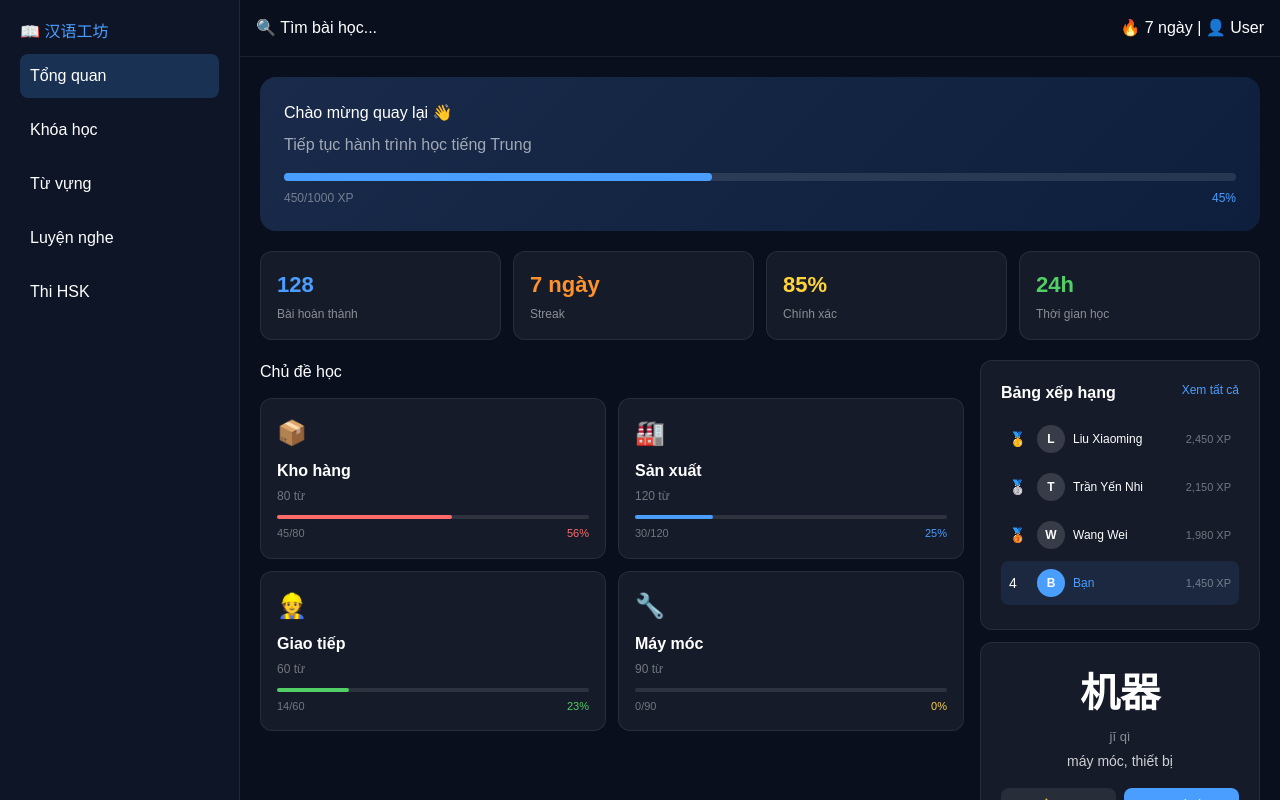
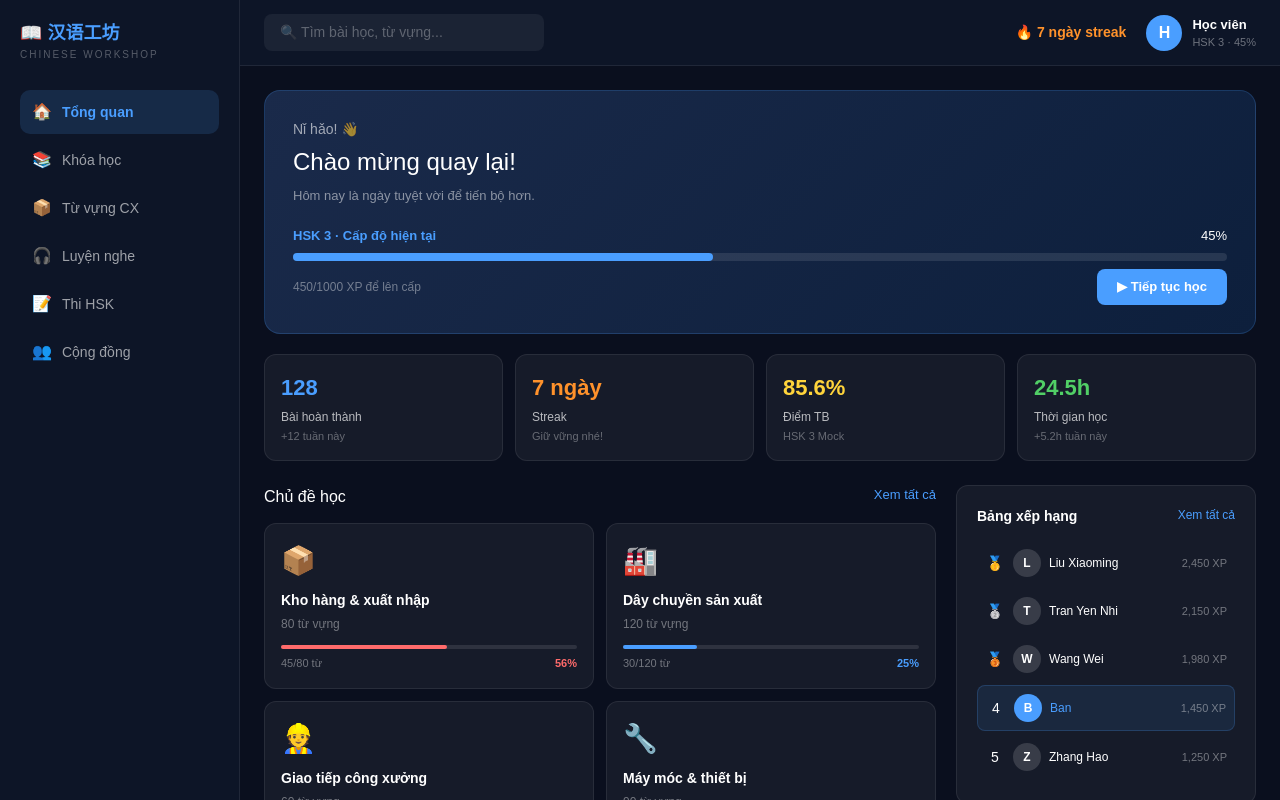
Before and after one commit to phuthanhn39-boop/chinese-factory-app, a Next.js app: page /dashboard in a window 1280 px wide. Shown: the top 800 px of the page. Built offline with nearby package versions, Linux system fonts and the light colour scheme.

Commit message:
update dashboard

```diff
--- a/app/dashboard/page.tsx
+++ b/app/dashboard/page.tsx
@@ -2,66 +2,98 @@
 export default function Dashboard() {
   return (
     <div style={{display:'flex',minHeight:'100vh',background:'#0a0f1e',fontFamily:'sans-serif',color:'#fff'}}>
-      <div style={{width:'240px',background:'#0d1527',borderRight:'1px solid rgba(255,255,255,0.08)',padding:'20px'}}>
-        <h2 style={{color:'#4a9eff'}}>📖 汉语工坊</h2>
-        {['Tổng quan','Khóa học','Từ vựng','Luyện nghe','Thi HSK'].map(i=>(
-          <div key={i} style={{padding:'10px',marginTop:'10px',borderRadius:'8px',cursor:'pointer',background:i==='Tổng quan'?'rgba(74,158,255,0.2)':'transparent'}}>{i}</div>
-        ))}
+      <div style={{width:'240px',background:'#0d1527',borderRight:'1px solid rgba(255,255,255,0.08)',padding:'20px',display:'flex',flexDirection:'column',justifyContent:'space-between'}}>
+        <div>
+          <div style={{marginBottom:'28px'}}>
+            <div style={{fontSize:'18px',fontWeight:700,color:'#4a9eff'}}>📖 汉语工坊</div>
+            <div style={{fontSize:'10px',color:'rgba(255,255,255,0.3)',letterSpacing:'2px'}}>CHINESE WORKSHOP</div>
+          </div>
+          {[['🏠','Tổng quan',true],['📚','Khóa học',false],['📦','Từ vựng CX',false],['🎧','Luyện nghe',false],['📝','Thi HSK',false],['👥','Cộng đồng',false]].map(([icon,label,active])=>(
+            <div key={String(label)} style={{display:'flex',alignItems:'center',gap:'10px',padding:'10px 12px',borderRadius:'10px',marginBottom:'4px',background:active?'rgba(74,158,255,0.15)':'transparent',cursor:'pointer'}}>
+              <span>{icon}</span>
+              <span style={{color:active?'#4a9eff':'rgba(255,255,255,0.6)',fontSize:'14px',fontWeight:active?600:400}}>{String(label)}</span>
+            </div>
+          ))}
+        </div>
+        <div style={{background:'rgba(74,158,255,0.1)',borderRadius:'12px',padding:'16px',border:'1px solid rgba(74,158,255,0.2)'}}>
+          <div style={{fontSize:'20px',marginBottom:'6px'}}>👑</div>
+          <div style={{fontWeight:600,fontSize:'13px',marginBottom:'4px'}}>Nâng cấp PRO</div>
+          <div style={{color:'rgba(255,255,255,0.5)',fontSize:'11px',marginBottom:'12px'}}>Mở khóa toàn bộ tính năng</div>
+          <div style={{background:'#4a9eff',textAlign:'center',padding:'8px',borderRadius:'8px',fontSize:'12px',fontWeight:600,cursor:'pointer'}}>Nâng cấp ngay</div>
+        </div>
       </div>
-      <div style={{flex:1}}>
-        <div style={{display:'flex',justifyContent:'space-between',padding:'16px',borderBottom:'1px solid rgba(255,255,255,0.08)'}}>
-          <div>🔍 Tìm bài học...</div>
-          <div>🔥 7 ngày | 👤 User</div>
+      <div style={{flex:1,display:'flex',flexDirection:'column'}}>
+        <div style={{display:'flex',alignItems:'center',justifyContent:'space-between',padding:'14px 24px',borderBottom:'1px solid rgba(255,255,255,0.08)',background:'#0d1527'}}>
+          <div style={{background:'rgba(255,255,255,0.06)',borderRadius:'8px',padding:'8px 16px',color:'rgba(255,255,255,0.3)',fontSize:'14px',width:'280px'}}>🔍 Tìm bài học, từ vựng...</div>
+          <div style={{display:'flex',alignItems:'center',gap:'20px'}}>
+            <span style={{color:'#ff922b',fontWeight:600,fontSize:'14px'}}>🔥 7 ngày streak</span>
+            <div style={{display:'flex',alignItems:'center',gap:'10px'}}>
+              <div style={{width:'36px',height:'36px',borderRadius:'50%',background:'#4a9eff',display:'flex',alignItems:'center',justifyContent:'center',fontWeight:700}}>H</div>
+              <div>
+                <div style={{fontSize:'13px',fontWeight:600}}>Học viên</div>
+                <div style={{fontSize:'11px',color:'rgba(255,255,255,0.4)'}}>HSK 3 · 45%</div>
+              </div>
+            </div>
+          </div>
         </div>
-        <div style={{padding:'20px'}}>
-          <div style={{background:'linear-gradient(135deg,#1a2a4a,#0d1f3c)',padding:'24px',borderRadius:'16px',marginBottom:'20px'}}>
-            <h2 style={{margin:'0 0 8px'}}>Chào mừng quay lại 👋</h2>
-            <p style={{color:'rgba(255,255,255,0.6)',margin:'0 0 16px'}}>Tiếp tục hành trình học tiếng Trung</p>
-            <div style={{background:'rgba(255,255,255,0.1)',height:'8px',borderRadius:'4px'}}>
+        <div style={{flex:1,padding:'24px',overflowY:'auto'}}>
+          <div style={{background:'linear-gradient(135deg,#1a2a4a,#0d1f3c)',borderRadius:'16px',padding:'28px',marginBottom:'20px',border:'1px solid rgba(74,158,255,0.2)'}}>
+            <div style={{color:'rgba(255,255,255,0.6)',fontSize:'14px',marginBottom:'4px'}}>Nǐ hǎo! 👋</div>
+            <h2 style={{margin:'0 0 6px',fontSize:'24px'}}>Chào mừng quay lại!</h2>
+            <p style={{color:'rgba(255,255,255,0.5)',fontSize:'13px',margin:'0 0 20px'}}>Hôm nay là ngày tuyệt vời để tiến bộ hơn.</p>
+            <div style={{display:'flex',alignItems:'center',justifyContent:'space-between',marginBottom:'8px'}}>
+              <span style={{color:'#4a9eff',fontSize:'13px',fontWeight:600}}>HSK 3 · Cấp độ hiện tại</span>
+              <span style={{fontSize:'13px'}}>45%</span>
+            </div>
+            <div style={{background:'rgba(255,255,255,0.1)',borderRadius:'4px',height:'8px',marginBottom:'8px'}}>
               <div style={{width:'45%',background:'#4a9eff',height:'8px',borderRadius:'4px'}}/>
             </div>
-            <div style={{display:'flex',justifyContent:'space-between',marginTop:'8px'}}>
-              <span style={{color:'rgba(255,255,255,0.4)',fontSize:'12px'}}>450/1000 XP</span>
-              <span style={{color:'#4a9eff',fontSize:'12px'}}>45%</span>
+            <div style={{display:'flex',justifyContent:'space-between',alignItems:'center'}}>
+              <span style={{color:'rgba(255,255,255,0.4)',fontSize:'12px'}}>450/1000 XP để lên cấp</span>
+              <div style={{background:'#4a9eff',padding:'8px 20px',borderRadius:'8px',fontSize:'13px',fontWeight:600,cursor:'pointer'}}>▶ Tiếp tục học</div>
             </div>
           </div>
-          <div style={{display:'grid',gridTemplateColumns:'repeat(4,1fr)',gap:'12px',marginBottom:'20px'}}>
-            {[{n:'128',l:'Bài hoàn thành',c:'#4a9eff'},{n:'7 ngày',l:'Streak',c:'#ff922b'},{n:'85%',l:'Chính xác',c:'#ffd43b'},{n:'24h',l:'Thời gian học',c:'#51cf66'}].map(s=>(
-              <div key={s.l} style={{background:'rgba(255,255,255,0.05)',padding:'16px',borderRadius:'12px',border:'1px solid rgba(255,255,255,0.08)'}}>
-                <div style={{color:s.c,fontSize:'22px',fontWeight:700}}>{s.n}</div>
-                <div style={{color:'rgba(255,255,255,0.5)',fontSize:'12px',marginTop:'4px'}}>{s.l}</div>
+          <div style={{display:'grid',gridTemplateColumns:'repeat(4,1fr)',gap:'12px',marginBottom:'24px'}}>
+            {[{n:'128',l:'Bài hoàn thành',s:'+12 tuần này',c:'#4a9eff'},{n:'7 ngày',l:'Streak',s:'Giữ vững nhé!',c:'#ff922b'},{n:'85.6%',l:'Điểm TB',s:'HSK 3 Mock',c:'#ffd43b'},{n:'24.5h',l:'Thời gian học',s:'+5.2h tuần này',c:'#51cf66'}].map(s=>(
+              <div key={s.l} style={{background:'rgba(255,255,255,0.05)',borderRadius:'12px',padding:'16px',border:'1px solid rgba(255,255,255,0.08)'}}>
+                <div style={{color:s.c,fontSize:'22px',fontWeight:700,marginBottom:'4px'}}>{s.n}</div>
+                <div style={{fontSize:'12px',color:'rgba(255,255,255,0.7)',marginBottom:'2px'}}>{s.l}</div>
+                <div style={{fontSize:'11px',color:'rgba(255,255,255,0.35)'}}>{s.s}</div>
               </div>
             ))}
           </div>
-          <div style={{display:'grid',gridTemplateColumns:'1fr 280px',gap:'16px'}}>
+          <div style={{display:'grid',gridTemplateColumns:'1fr 300px',gap:'20px'}}>
             <div>
-              <h3 style={{marginBottom:'14px'}}>Chủ đề học</h3>
+              <div style={{display:'flex',justifyContent:'space-between',marginBottom:'14px'}}>
+                <h3 style={{margin:0,fontSize:'16px'}}>Chủ đề học</h3>
+                <span style={{color:'#4a9eff',fontSize:'13px',cursor:'pointer'}}>Xem tất cả</span>
+              </div>
               <div style={{display:'grid',gridTemplateColumns:'repeat(2,1fr)',gap:'12px'}}>
-                {[{icon:'📦',t:'Kho hàng',w:80,d:45,c:'#ff6b6b'},{icon:'🏭',t:'Sản xuất',w:120,d:30,c:'#4a9eff'},{icon:'👷',t:'Giao tiếp',w:60,d:14,c:'#51cf66'},{icon:'🔧',t:'Máy móc',w:90,d:0,c:'#ffd43b'}].map(t=>(
-                  <div key={t.t} style={{background:'rgba(255,255,255,0.05)',padding:'16px',borderRadius:'12px',border:'1px solid rgba(255,255,255,0.08)'}}>
-                    <div style={{fontSize:'24px',marginBottom:'8px'}}>{t.icon}</div>
-                    <div style={{fontWeight:600,marginBottom:'4px'}}>{t.t}</div>
-                    <div style={{color:'rgba(255,255,255,0.4)',fontSize:'12px',marginBottom:'10px'}}>{t.w} từ</div>
-                    <div style={{background:'rgba(255,255,255,0.1)',height:'4px',borderRadius:'4px'}}>
+                {[{icon:'📦',t:'Kho hàng & xuất nhập',w:80,d:45,c:'#ff6b6b'},{icon:'🏭',t:'Dây chuyền sản xuất',w:120,d:30,c:'#4a9eff'},{icon:'👷',t:'Giao tiếp công xưởng',w:60,d:14,c:'#51cf66'},{icon:'🔧',t:'Máy móc & thiết bị',w:90,d:0,c:'#ffd43b'}].map(t=>(
+                  <div key={t.t} style={{background:'rgba(255,255,255,0.05)',borderRadius:'12px',padding:'16px',border:'1px solid rgba(255,255,255,0.08)',cursor:'pointer'}}>
+                    <div style={{fontSize:'28px',marginBottom:'8px'}}>{t.icon}</div>
+                    <div style={{fontWeight:600,fontSize:'14px',marginBottom:'4px'}}>{t.t}</div>
+                    <div style={{color:'rgba(255,255,255,0.4)',fontSize:'12px',marginBottom:'12px'}}>{t.w} từ vựng</div>
+                    <div style={{background:'rgba(255,255,255,0.1)',height:'4px',borderRadius:'4px',marginBottom:'6px'}}>
                       <div style={{width:Math.round(t.d/t.w*100)+'%',background:t.c,height:'4px',borderRadius:'4px'}}/>
                     </div>
-                    <div style={{display:'flex',justifyContent:'space-between',marginTop:'6px'}}>
-                      <span style={{color:'rgba(255,255,255,0.4)',fontSize:'11px'}}>{t.d}/{t.w}</span>
-                      <span style={{color:t.c,fontSize:'11px'}}>{Math.round(t.d/t.w*100)}%</span>
+                    <div style={{display:'flex',justifyContent:'space-between'}}>
+                      <span style={{color:'rgba(255,255,255,0.4)',fontSize:'11px'}}>{t.d}/{t.w} từ</span>
+                      <span style={{color:t.c,fontSize:'11px',fontWeight:600}}>{Math.round(t.d/t.w*100)}%</span>
                     </div>
                   </div>
                 ))}
               </div>
             </div>
-            <div>
-              <div style={{background:'rgba(255,255,255,0.05)',borderRadius:'12px',padding:'20px',border:'1px solid rgba(255,255,255,0.08)',marginBottom:'12px'}}>
-                <div style={{display:'flex',justifyContent:'space-between',marginBottom:'12px'}}>
-                  <span style={{fontWeight:600}}>Bảng xếp hạng</span>
-                  <span style={{color:'#4a9eff',fontSize:'12px'}}>Xem tất cả</span>
+            <div style={{display:'flex',flexDirection:'column',gap:'16px'}}>
+              <div style={{background:'rgba(255,255,255,0.05)',borderRadius:'12px',padding:'20px',border:'1px solid rgba(255,255,255,0.08)'}}>
+                <div style={{display:'flex',justifyContent:'space-between',marginBottom:'14px'}}>
+                  <span style={{fontWeight:600,fontSize:'14px'}}>Bảng xếp hạng</span>
+                  <span style={{color:'#4a9eff',fontSize:'12px',cursor:'pointer'}}>Xem tất cả</span>
                 </div>
-                {[{r:'🥇',n:'Liu Xiaoming',x:'2,450 XP'},{r:'🥈',n:'Trần Yến Nhi',x:'2,150 XP'},{r:'🥉',n:'Wang Wei',x:'1,980 XP'},{r:'4',n:'Bạn',x:'1,450 XP',me:true}].map(p=>(
-                  <div key={p.n} style={{display:'flex',alignItems:'center',gap:'8px',padding:'8px',borderRadius:'8px',marginBottom:'4px',background:p.me?'rgba(74,158,255,0.1)':'transparent'}}>
-                    <span style={{fontSize:'14px',width:'20px'}}>{p.r}</span>
+                {[{r:'🥇',n:'Liu Xiaoming',x:'2,450 XP'},{r:'🥈',n:'Tran Yen Nhi',x:'2,150 XP'},{r:'🥉',n:'Wang Wei',x:'1,980 XP'},{r:'4',n:'Ban',x:'1,450 XP',me:true},{r:'5',n:'Zhang Hao',x:'1,250 XP'}].map(p=>(
+                  <div key={p.n} style={{display:'flex',alignItems:'center',gap:'8px',padding:'8px',borderRadius:'8px',marginBottom:'4px',background:p.me?'rgba(74,158,255,0.1)':'transparent',border:p.me?'1px solid rgba(74,158,255,0.2)':'none'}}>
+                    <span style={{width:'20px',textAlign:'center',fontSize:'14px'}}>{p.r}</span>
                     <div style={{width:'28px',height:'28px',borderRadius:'50%',background:p.me?'#4a9eff':'rgba(255,255,255,0.15)',display:'flex',alignItems:'center',justifyContent:'center',fontSize:'12px',fontWeight:600}}>{p.n[0]}</div>
                     <div style={{flex:1,fontSize:'12px',color:p.me?'#4a9eff':'#fff'}}>{p.n}</div>
                     <span style={{color:'rgba(255,255,255,0.4)',fontSize:'11px'}}>{p.x}</span>
@@ -69,12 +101,15 @@ export default function Dashboard() {
                 ))}
               </div>
               <div style={{background:'rgba(255,255,255,0.05)',borderRadius:'12px',padding:'20px',border:'1px solid rgba(255,255,255,0.08)',textAlign:'center'}}>
-                <div style={{fontSize:'40px',fontWeight:700,color:'#fff',marginBottom:'4px'}}>机器</div>
-                <div style={{color:'rgba(255,255,255,0.5)',fontSize:'13px',marginBottom:'4px'}}>jī qì</div>
-                <div style={{color:'rgba(255,255,255,0.8)',fontSize:'14px',marginBottom:'16px'}}>máy móc, thiết bị</div>
+                <div style={{color:'rgba(255,255,255,0.4)',fontSize:'12px',marginBottom:'8px'}}>Từ vựng hôm nay</div>
+                <div style={{fontSize:'44px',fontWeight:700,marginBottom:'4px'}}>机器</div>
+                <div style={{color:'rgba(255,255,255,0.5)',fontSize:'14px',marginBottom:'4px'}}>jī qì</div>
+                <div style={{fontSize:'15px',marginBottom:'8px'}}>may moc, thiet bi</div>
+                <div style={{color:'rgba(255,255,255,0.35)',fontSize:'12px',fontStyle:'italic',marginBottom:'16px'}}>Vi du: Cai may nay hoat dong tot.</div>
                 <div style={{display:'flex',gap:'8px'}}>
-                  <div style={{flex:1,background:'rgba(255,255,255,0.08)',padding:'8px',borderRadius:'8px',fontSize:'12px',cursor:'pointer'}}>⭐ Lưu</div>
-                  <div style={{flex:1,background:'#4a9eff',padding:'8px',borderRadius:'8px',fontSize:'12px',cursor:'pointer',fontWeight:600}}>✓ Biết rồi</div>
+                  <div style={{flex:1,background:'rgba(255,255,255,0.08)',padding:'10px',borderRadius:'8px',fontSize:'12px',cursor:'pointer'}}>⭐ Luu</div>
+                  <div style={{flex:1,background:'rgba(255,255,255,0.08)',padding:'10px',borderRadius:'8px',fontSize:'12px',cursor:'pointer'}}>🔁 Tu khac</div>
+                  <div style={{flex:1,background:'#4a9eff',padding:'10px',borderRadius:'8px',fontSize:'12px',cursor:'pointer',fontWeight:600}}>Biet roi</div>
                 </div>
               </div>
             </div>
--- a/app/login/page.tsx
+++ /dev/null
@@ -1,24 +0,0 @@
-export default function LoginPage() {
-  return (
-    <div className="min-h-screen bg-red-50 flex items-center justify-center">
-      <div className="bg-white p-8 rounded-2xl shadow-lg w-full max-w-md">
-        <div className="text-center mb-8">
-          <h1 className="text-3xl font-bold text-red-600">学中文</h1>
-          <p className="text-gray-500 mt-1">Hoc tieng Trung cong xuong</p>
-        </div>
-        <div className="space-y-4">
-          <div>
-            <label className="block text-sm font-medium text-gray-700 mb-1">Email</label>
-            <input type="email" placeholder="example@gmail.com" className="w-full border border-gray-300 rounded-lg px-4 py-3 focus:outline-none focus:ring-2 focus:ring-red-400" />
-          </div>
-          <div>
-            <label className="block text-sm font-medium text-gray-700 mb-1">Mat khau</label>
-            <input type="password" placeholder="........" className="w-full border border-gray-300 rounded-lg px-4 py-3 focus:outline-none focus:ring-2 focus:ring-red-400" />
-          </div>
-          <button className="w-full bg-red-600 text-white py-3 rounded-lg font-semibold hover:bg-red-700 transition">Dang nhap</button>
-        </div>
-        <p className="text-center text-sm text-gray-500 mt-6">Chua co tai khoan? <a href="/register" className="text-red-600 font-medium hover:underline">Dang ky</a></p>
-      </div>
-    </div>
-  )
-}
--- a/package.json
+++ b/package.json
@@ -9,6 +9,7 @@
     "lint": "eslint"
   },
   "dependencies": {
+    "framer-motion": "^12.38.0",
     "next": "16.2.2",
     "react": "19.2.4",
     "react-dom": "19.2.4"
@@ -18,9 +19,11 @@
     "@types/node": "^20",
     "@types/react": "^19",
     "@types/react-dom": "^19",
+    "autoprefixer": "^10.4.27",
     "eslint": "^9",
     "eslint-config-next": "16.2.2",
-    "tailwindcss": "^4",
+    "postcss": "^8.5.9",
+    "tailwindcss": "^4.2.2",
     "typescript": "^5"
   }
 }
```
Also changed, not shown: postcss.config.js (added), tailwind.config.js (added), 1 other file (tests, documents, lock files or other folders).
